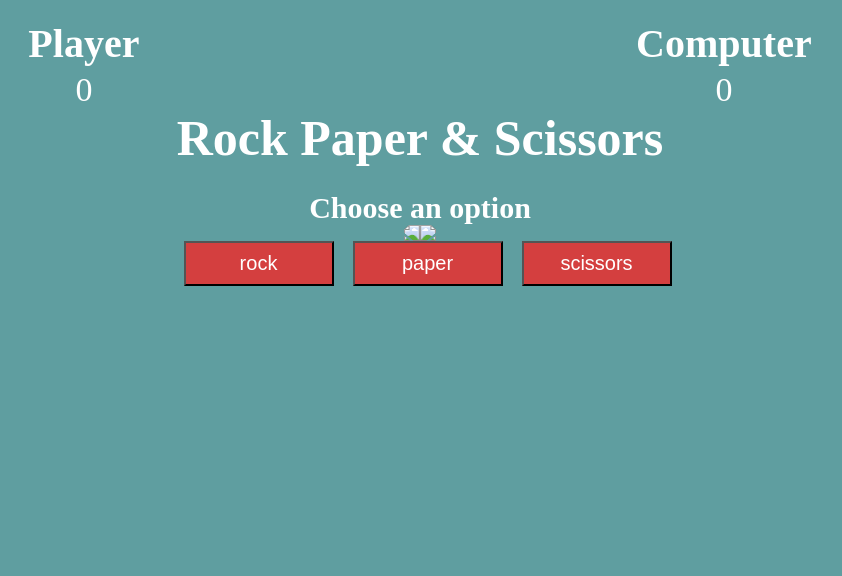
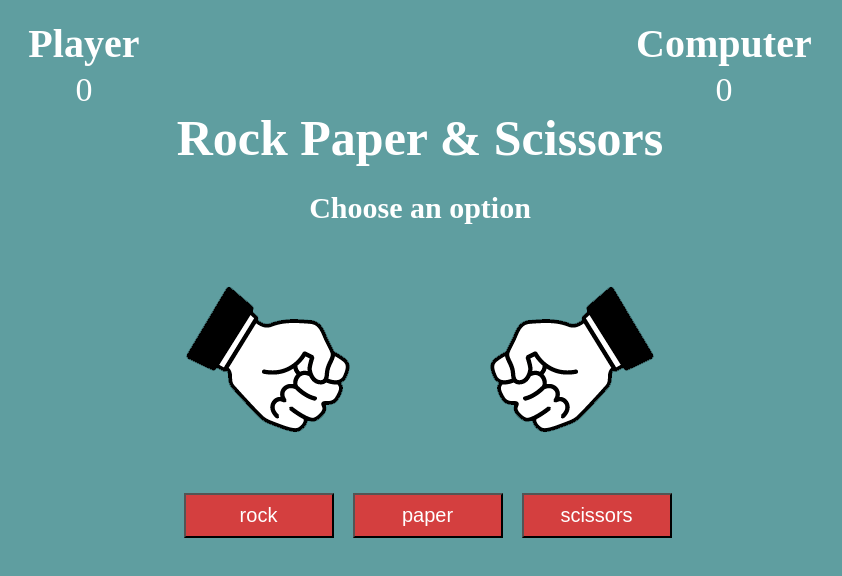
Before and after one commit to AsliKasap/Rock-Paper-Scissors, a plain HTML site: page index.html in a window 1280 px wide. Shown: the whole page, without its empty margins (220-1062 px from the left). Drawn offline with Linux system fonts and the light colour scheme.

Commit message:
Update index.html

```diff
--- a/index.html
+++ b/index.html
@@ -26,8 +26,8 @@
     </div>
 
     <div class="image">
-        <img src="assets/rock.png" class="player-hand">
-        <img src="assets/rock.png" class="computer-hand">
+        <img src="rock.png" class="player-hand">
+        <img src="rock.png" class="computer-hand">
     </div>
 
     <div class="buttons">
```
